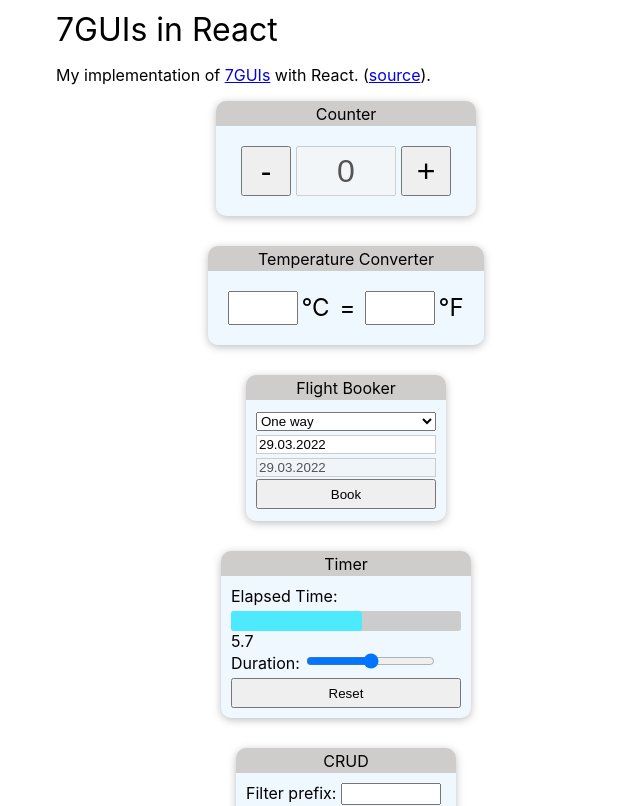
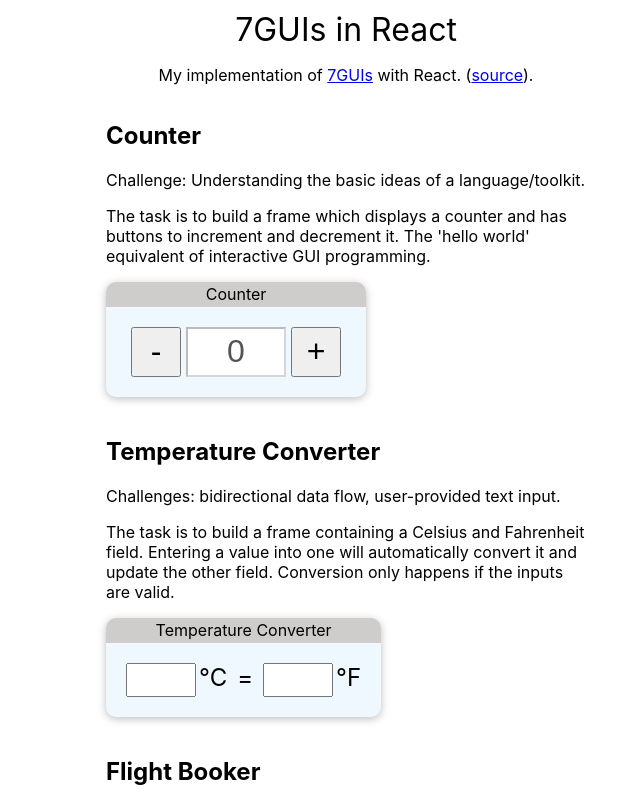
Before and after one commit to taylormitchell/7guis, a React (Create React App) app: page / in a window 1280 px wide. Shown: the top 806 px of the page, without its empty margins (294-934 px from the left). Built offline with nearby package versions, Linux system fonts and the light colour scheme.

Commit message:
Add title and description above tasks

```diff
--- a/src/App.css
+++ b/src/App.css
@@ -16,29 +16,36 @@
 }
 
 .App {
-  max-width: 600px;
+  max-width: 500px;
   width: 100%;
   padding: 10px;
 }
 
-.test {
-  align-items: center;
+.App > header {
+  font-size: 2rem;
+  text-align: center;
 }
 
-.App-header {
-  font-size: 2rem;
+.App > p {
+  text-align: center;
 }
 
-#windows {
+#tasks {
   display: flex;
-  max-width: 600px;
   flex-direction: column;
   align-items: center;
 }
 
-#windows > * {
-  width: max-content;
-  margin-bottom: 30px;
+#tasks > * {
+  max-width: 500px;
+}
+
+#tasks > div {
+  margin-bottom: 20px;
+}
+
+.task-window {
+  width: min-content;
 }
 
 .flex-container {
--- a/src/App.js
+++ b/src/App.js
@@ -7,18 +7,16 @@
 import CRUD from "./components/CRUD/CRUD";
 import CircleDrawer from "./components/CircleDrawer/CircleDrawer";
 import Cells from "./components/Cells/Cells.js";
-import _ from "lodash";
 
 function App() {
-  const apps = [
+  const tasks = [
     {
       id: "counter",
       name: "Counter",
       component: <Counter />,
       challenge: "Challenge: Understanding the basic ideas of a language/toolkit.",
       description: [
-        "The task is to build a frame containing a label or read-only textfield T and a button B. Initially, the value in T is “0” and each click of B increases the value in T by one.",
-        "Counter serves as a gentle introduction to the basics of the language, paradigm and toolkit for one of the simplest GUI applications imaginable. Thus, Counter reveals the required scaffolding and how the very basic features work together to build a GUI application. A good solution will have almost no scaffolding.",
+        "The task is to build a frame which displays a counter and has buttons to increment and decrement it. The 'hello world' equivalent of interactive GUI programming.",
       ],
     },
     {
@@ -27,8 +25,7 @@
       component: <TemperatureConverter />,
       challenge: "Challenges: bidirectional data flow, user-provided text input.",
       description: [
-        "The task is to build a frame containing two textfields TC and TF representing the temperature in Celsius and Fahrenheit, respectively. Initially, both TC and TF are empty. When the user enters a numerical value into TC the corresponding value in TF is automatically updated and vice versa. When the user enters a non-numerical string into TC the value in TF is not updated and vice versa. The formula for converting a temperature C in Celsius into a temperature F in Fahrenheit is C = (F - 32) * (5/9) and the dual direction is F = C * (9/5) + 32.",
-        "Temperature Converter increases the complexity of Counter by having bidirectional data flow between the Celsius and Fahrenheit inputs and the need to check the user input for validity. A good solution will make the bidirectional dependency very clear with minimal boilerplate code.",
+        "The task is to build a frame containing a Celsius and Fahrenheit field. Entering a value into one will automatically convert it and update the other field. Conversion only happens if the inputs are valid.",
       ],
     },
     {
@@ -37,8 +34,7 @@
       component: <FlightBooker />,
       challenge: "Challenge: Constraints.",
       description: [
-        "The task is to build a frame containing a combobox C with the two options “one-way flight” and “return flight”, two textfields T1 and T2 representing the start and return date, respectively, and a button B for submitting the selected flight. T2 is enabled iff C’s value is “return flight”. When C has the value “return flight” and T2’s date is strictly before T1’s then B is disabled. When a non-disabled textfield T has an ill-formatted date then T is colored red and B is disabled. When clicking B a message is displayed informing the user of his selection (e.g. “You have booked a one-way flight on 04.04.2014.”). Initially, C has the value “one-way flight” and T1 as well as T2 have the same (arbitrary) date (it is implied that T2 is disabled).",
-        "The focus of Flight Booker lies on modelling constraints between widgets on the one hand and modelling constraints within a widget on the other hand. Such constraints are very common in everyday interactions with GUI applications. A good solution for Flight Booker will make the constraints clear, succinct and explicit in the source code and not hidden behind a lot of scaffolding.",
+        "The task is to build a frame for booking a flight. Flights can be one-way or two-way. The state of the date fields and book button automatically updates based on the flight selection and whether the date is valid.",
       ],
     },
     {
@@ -47,8 +43,7 @@
       component: <Timer />,
       challenge: "Challenges: concurrency, competing user/signal interactions, responsiveness.",
       description: [
-        "The task is to build a frame containing a gauge G for the elapsed time e, a label which shows the elapsed time as a numerical value, a slider S by which the duration d of the timer can be adjusted while the timer is running and a reset button R. Adjusting S must immediately reflect on d and not only when S is released. It follows that while moving S the filled amount of G will (usually) change immediately. When e ≥ d is true then the timer stops (and G will be full). If, thereafter, d is increased such that d > e will be true then the timer restarts to tick until e ≥ d is true again. Clicking R will reset e to zero.",
-        "Timer deals with concurrency in the sense that a timer process that updates the elapsed time runs concurrently to the user’s interactions with the GUI application. This also means that the solution to competing user and signal interactions is tested. The fact that slider adjustments must be reflected immediately moreover tests the responsiveness of the solution. A good solution will make it clear that the signal is a timer tick and, as always, has not much scaffolding.",
+        "The task is to build a frame containing a progress bar, timer duration slider, and reset button. The slider sets the duration of the timer. The reset button resets the elapsed tiem to zero. As you move the duration slider, the progress bar update in real-time.",
       ],
     },
     {
@@ -58,8 +53,7 @@
       challenge:
         "Challenges: separating the domain and presentation logic, managing mutation, building a non-trivial layout.",
       description: [
-        "The task is to build a frame containing the following elements: a textfield Tprefix, a pair of textfields Tname and Tsurname, a listbox L, buttons BC, BU and BD and the three labels as seen in the screenshot. L presents a view of the data in the database that consists of a list of names. At most one entry can be selected in L at a time. By entering a string into Tprefix the user can filter the names whose surname start with the entered prefix—this should happen immediately without having to submit the prefix with enter. Clicking BC will append the resulting name from concatenating the strings in Tname and Tsurname to L. BU and BD are enabled iff an entry in L is selected. In contrast to BC, BU will not append the resulting name but instead replace the selected entry with the new name. BD will remove the selected entry. The layout is to be done like suggested in the screenshot. In particular, L must occupy all the remaining space.",
-        "CRUD (Create, Read, Update and Delete) represents a typical graphical business application. The primary challenge is the separation of domain and presentation logic in the source code that is more or less forced on the implementer due to the ability to filter the view by a prefix. Traditionally, some form of MVC pattern is used to achieve the separation of domain and presentation logic. Also, the approach to managing the mutation of the list of names is tested. A good solution will have a good separation between the domain and presentation logic without much overhead (e.g. in the form of toolkit specific concepts or language/paradigm concepts), a mutation management that is fast but not error-prone and a natural representation of the layout (layout builders are allowed, of course, but would increase the overhead).",
+        "The task is to build a frame containing a list of people, a filter field, an input form, and buttons to create, update, and delete entries. The list filters automatically based on the filter field. The buttons are only be enabled when the frame is in a state they can be used in.",
       ],
     },
     {
@@ -67,7 +61,9 @@
       name: "Circle Drawer",
       component: <CircleDrawer />,
       challenge: "Challenges: undo/redo, custom drawing, dialog control*.",
-      description: [],
+      description: [
+        "The task is to build a frame containing canvas for drawing circles. Clicking on the canvas adds a circle. Clicking on a circle allows you to change it's diameter. There are buttons to undo and redo the last action."
+      ],
     },
     {
       id: "cells",
@@ -76,28 +72,33 @@
       challenge:
         "Challenges: change propagation, widget customization, implementing a more authentic/involved GUI application.",
       description: [
-        "The task is to build a frame containing an undo and redo button as well as a canvas area underneath. Left-clicking inside an empty area inside the canvas will create an unfilled circle with a fixed diameter whose center is the left-clicked point. The circle nearest to the mouse pointer such that the distance from its center to the pointer is less than its radius, if it exists, is filled with the color gray. The gray circle is the selected circle C. Right-clicking C will make a popup menu appear with one entry “Adjust diameter..”. Clicking on this entry will open another frame with a slider inside that adjusts the diameter of C. Changes are applied immediately. Closing this frame will mark the last diameter as significant for the undo/redo history. Clicking undo will undo the last significant change (i.e. circle creation or diameter adjustment). Clicking redo will reapply the last undoed change unless new changes were made by the user in the meantime.",
+        "The task is to build a frame containing a spreadsheet. Click inside a cell to edit its content. Leave the cell to evaluate it. Here are some example contents: '5.5', 'Some text', '=A1', '=sum(B2:C4)', '=div(C1, 5)'. Click and drag on the edge of a row or column to resize it. You can use the arrow keys to move between cells.",
       ],
     },
   ];
-
-  const windows = apps.map((app, i) => {
-    return { id: _.uniqueId("window_"), app: app, top: 400, left: 100, order: i };
-  });
 
   return (
     <div className="App">
       <header className="App-header">7GUIs in React</header>
       <p>
-        My implementation of <a href="https://eugenkiss.github.io/7guis/">7GUIs</a> with React.
-        (<a href="https://github.com/taylormitchell/7guis">source</a>).
+        My implementation of <a href="https://eugenkiss.github.io/7guis/">7GUIs</a> with React. (
+        <a href="https://github.com/taylormitchell/7guis">source</a>).
       </p>
-      <div id="windows">
-        {windows.map((w, i) => {
+      <div id="tasks">
+        {tasks.map((t) => {
           return (
-            <Window title={w.app.name} key={w.id} top={w.top} left={w.left}>
-              {w.app.component}
-            </Window>
+              <div className="task">
+                <h2>{t.name}</h2>
+                <p>{t.challenge}</p>
+                {t.description.map((d) => (
+                  <p>{d}</p>
+                ))}
+                <div className="task-window">
+                  <Window title={t.name} key={t.id}>
+                    {t.component}
+                  </Window>
+                </div>
+              </div>
           );
         })}
       </div>
--- a/src/components/Counter/Counter.module.css
+++ b/src/components/Counter/Counter.module.css
@@ -8,6 +8,7 @@
     width: 100px;
     font-size: 2rem;
     text-align: center;
+    background-color: white;
 }
 
 .button {
--- a/src/components/TemperatureConverter/TemperatureConverter.module.css
+++ b/src/components/TemperatureConverter/TemperatureConverter.module.css
@@ -1,6 +1,7 @@
 
 
 .temperature-converter {
+    display: flex;
     padding: 20px;
 }
 
```
